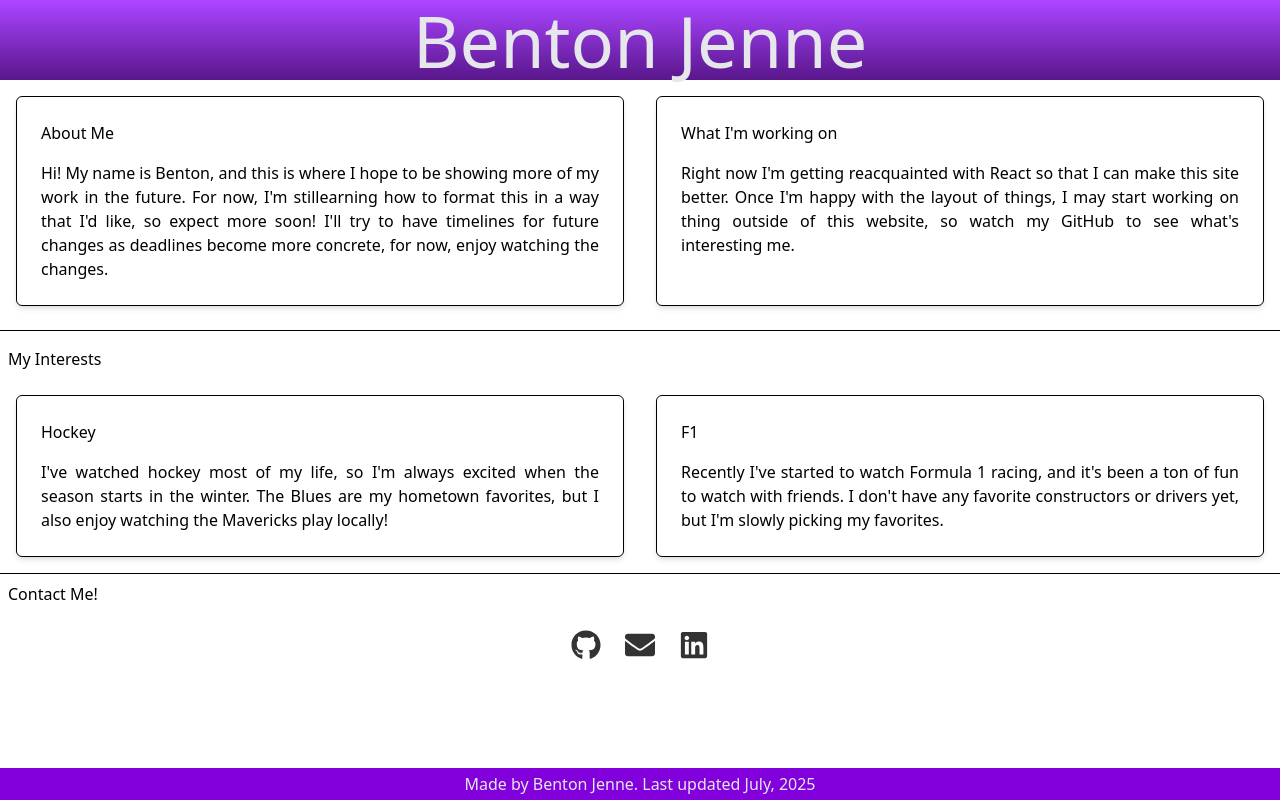
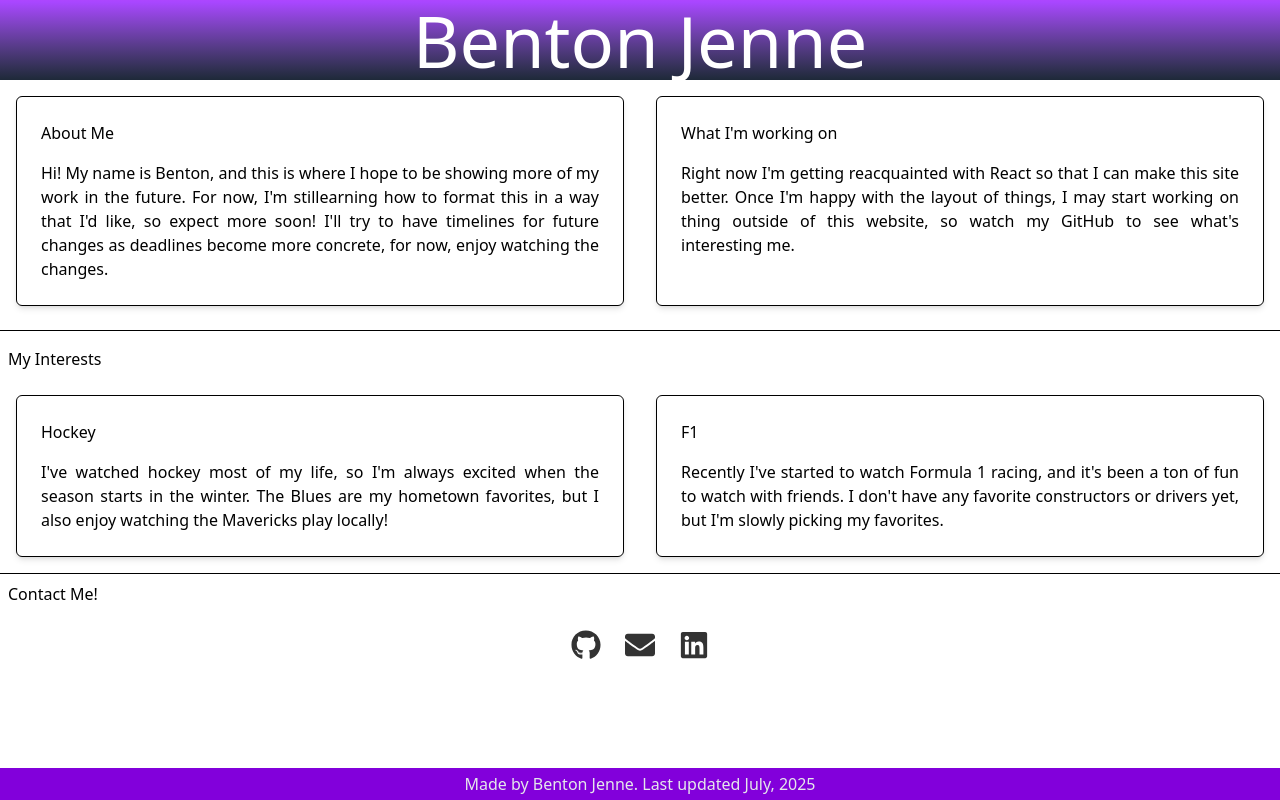
Before and after one commit to BJenne87/personal-website, a React (Vite) app: page / in a window 1280 px wide. Built offline with nearby package versions, Linux system fonts and the light colour scheme.

Commit message:
just playing with gradients

```diff
--- a/src/Components/Header.jsx
+++ b/src/Components/Header.jsx
@@ -1,7 +1,7 @@
 function Header() {
     return(
-        <header className="sticky text-gray-200 text-center items-center bg-gradient-to-b from-purple-500 to-purple-900">
-            <h1 className="p-1 text-7xl">Benton Jenne</h1>
+        <header className="sticky text-white text-center items-center bg-gradient-to-b from-purple-500 to-gray-800 z-0">
+            <h1 className="p-1 text-7xl z-1">Benton Jenne</h1>
         </header>
     );
 
```
